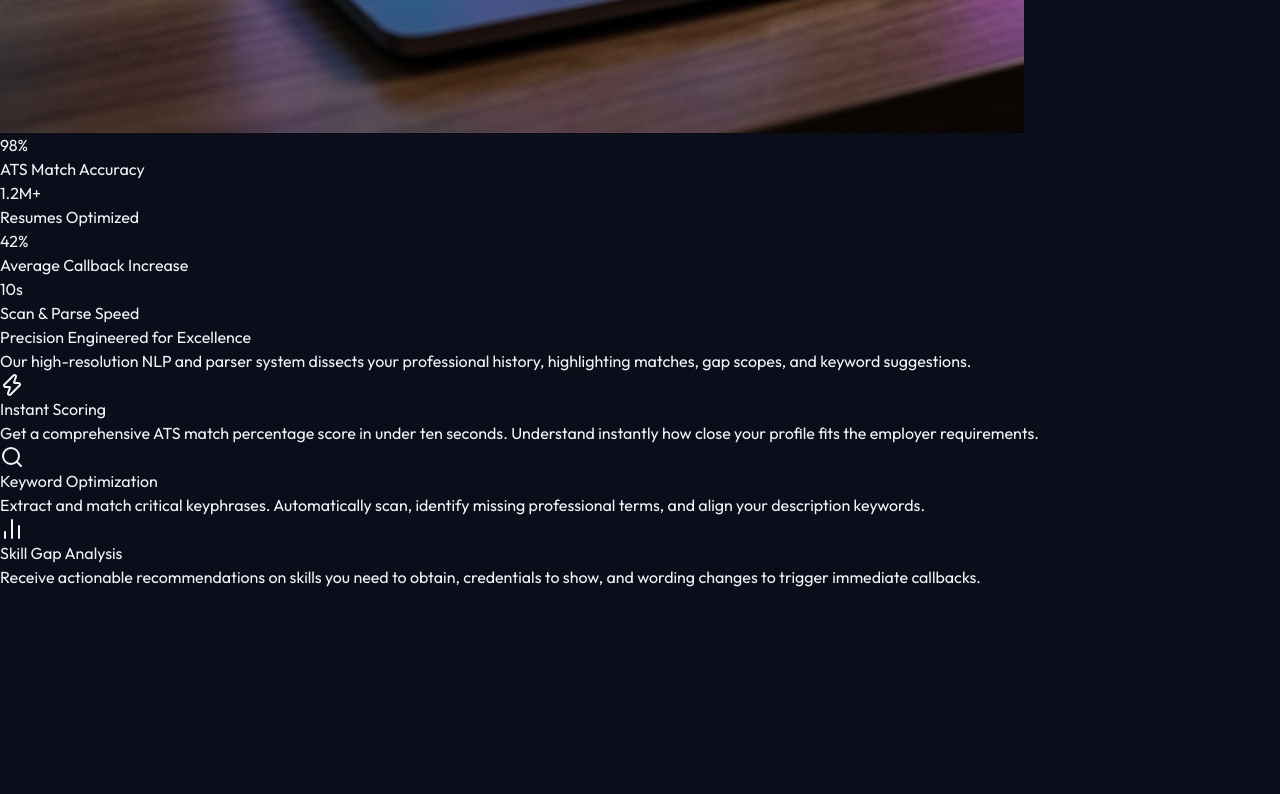
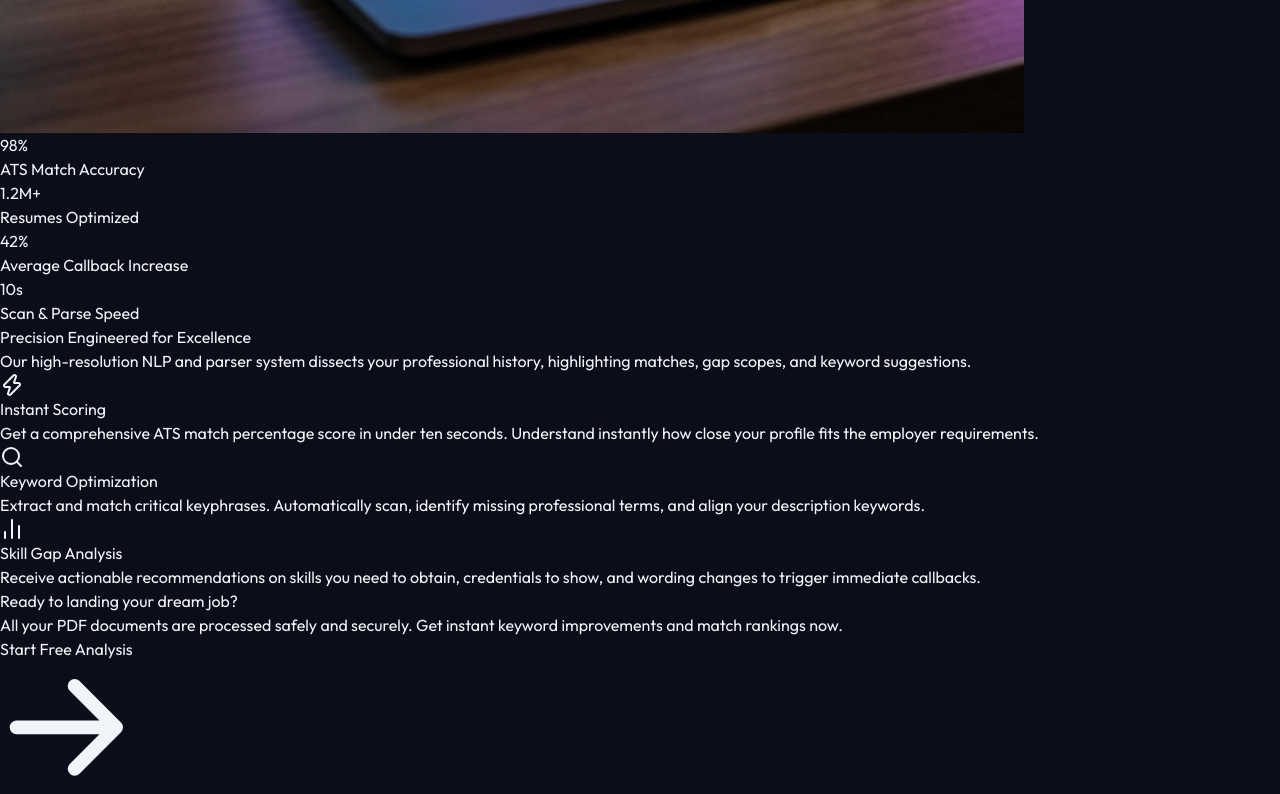
Before and after one commit to Pathum-Piyumal/ai_resume_analyzer, a React (Vite) app in the folder frontend/: page / in a window 1280 px wide. Shown: the part 2405-3199 px from the top of the page. Before the commit the page ends 2994 px from the top, so only its background shows below. Built offline with nearby package versions, Linux system fonts and the light colour scheme.

Commit message:
feat:implement the CTA Banner Section in home page

```diff
--- /dev/null
+++ b/frontend/components/home/CTASection.tsx
@@ -0,0 +1,40 @@
+export default function CTASection() {
+  return (
+    <section className="relative overflow-hidden py-16 sm:py-24 bg-[#0A0E1A]">
+      {/* Decorative ambient background glows */}
+      <div className="absolute top-1/2 left-1/2 -z-10 h-[300px] w-[500px] -translate-x-1/2 -translate-y-1/2 rounded-full bg-brand-blue/10 blur-[100px] pointer-events-none" />
+
+      <div className="mx-auto max-w-7xl px-4 sm:px-6 lg:px-8">
+        <div className="relative overflow-hidden rounded-3xl border border-white/10 bg-gradient-to-r from-blue-900/40 to-indigo-900/40 px-6 py-16 sm:px-16 md:py-20 lg:px-24 backdrop-blur-md shadow-2xl shadow-brand-blue/5 text-center">
+
+          {/* Subtle inside glow effect */}
+          <div className="absolute inset-0 bg-gradient-to-br from-brand-orange/5 via-transparent to-brand-blue/5 pointer-events-none" />
+
+          {/* Heading */}
+          <h2 className="mx-auto max-w-2xl text-3xl font-extrabold tracking-tight text-white sm:text-4xl font-sans mb-6">
+            Ready to landing your dream job?
+          </h2>
+
+          {/* Subtext */}
+          <p className="mx-auto max-w-xl text-base sm:text-lg text-brand-textMuted font-sans font-light leading-relaxed mb-10">
+            All your PDF documents are processed safely and securely. Get instant keyword improvements and match rankings now.
+          </p>
+
+          {/* CTA Action button */}
+          <div className="flex justify-center">
+            <a
+              href="#analyze"
+              className="inline-flex items-center justify-center rounded-xl bg-gradient-to-r from-brand-orange to-amber-500 px-8 py-4 text-base font-bold text-white shadow-lg shadow-brand-orange/20 hover:shadow-brand-orange/40 hover:scale-[1.02] active:scale-[0.98] transition-all duration-200"
+            >
+              Start Free Analysis
+              <svg className="ml-2.5 h-5 w-5" fill="none" viewBox="0 0 24 24" stroke="currentColor" strokeWidth="2.5">
+                <path strokeLinecap="round" strokeLinejoin="round" d="M13.5 4.5 21 12m0 0-7.5 7.5M21 12H3" />
+              </svg>
+            </a>
+          </div>
+
+        </div>
+      </div>
+    </section>
+  )
+}
--- a/frontend/src/pages/HomePage.tsx
+++ b/frontend/src/pages/HomePage.tsx
@@ -1,6 +1,7 @@
 import HeroSection from '../../components/home/HeroSection'
 import StatsBar from '../../components/home/StatsBar'
 import FeaturesSection from '../../components/home/FeaturesSection'
+import CTASection from '../../components/home/CTASection'
 
 export default function HomePage() {
   return (
@@ -8,6 +9,7 @@ export default function HomePage() {
       <HeroSection />
       <StatsBar />
       <FeaturesSection />
+      <CTASection />
     </div>
   )
 }
```
